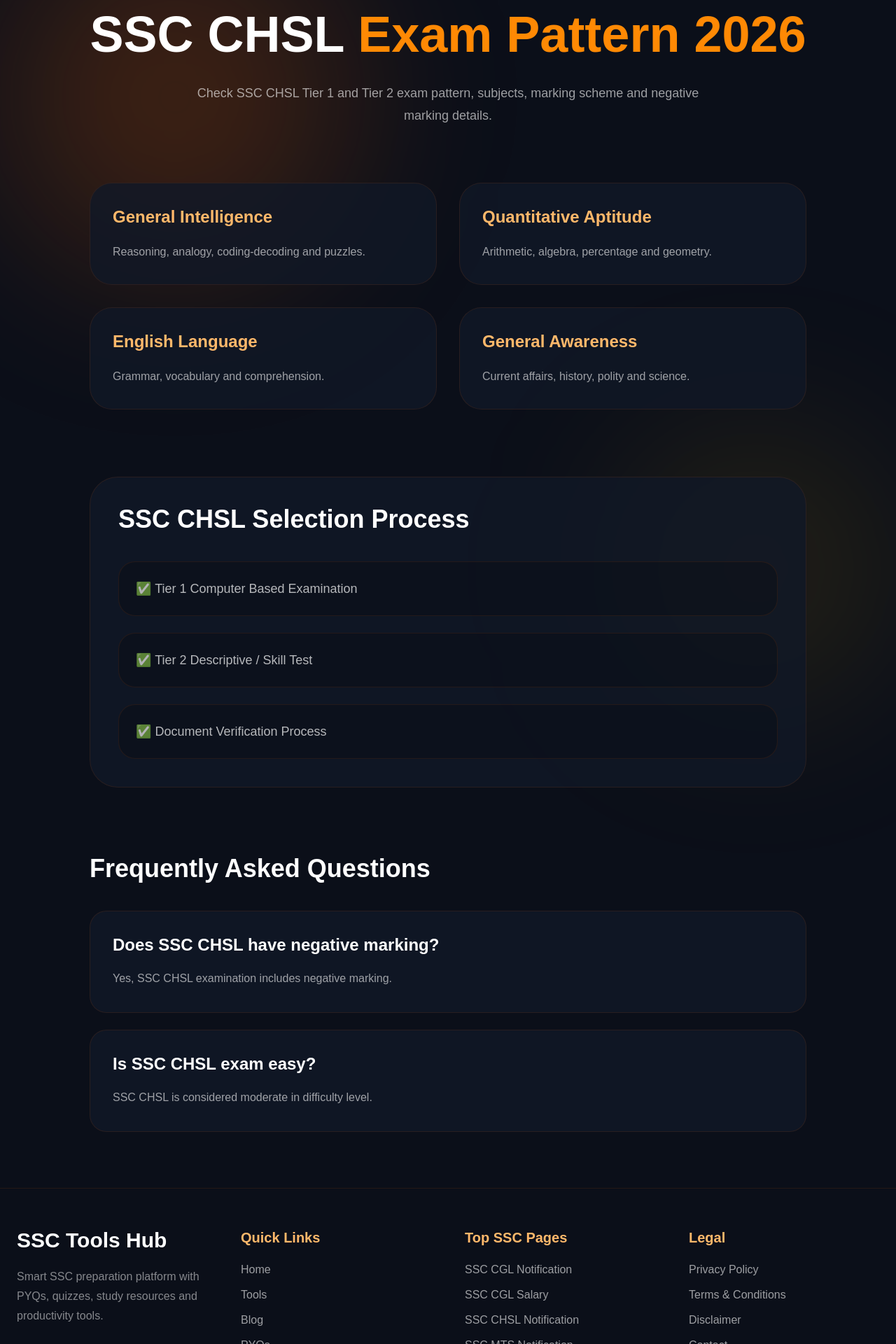
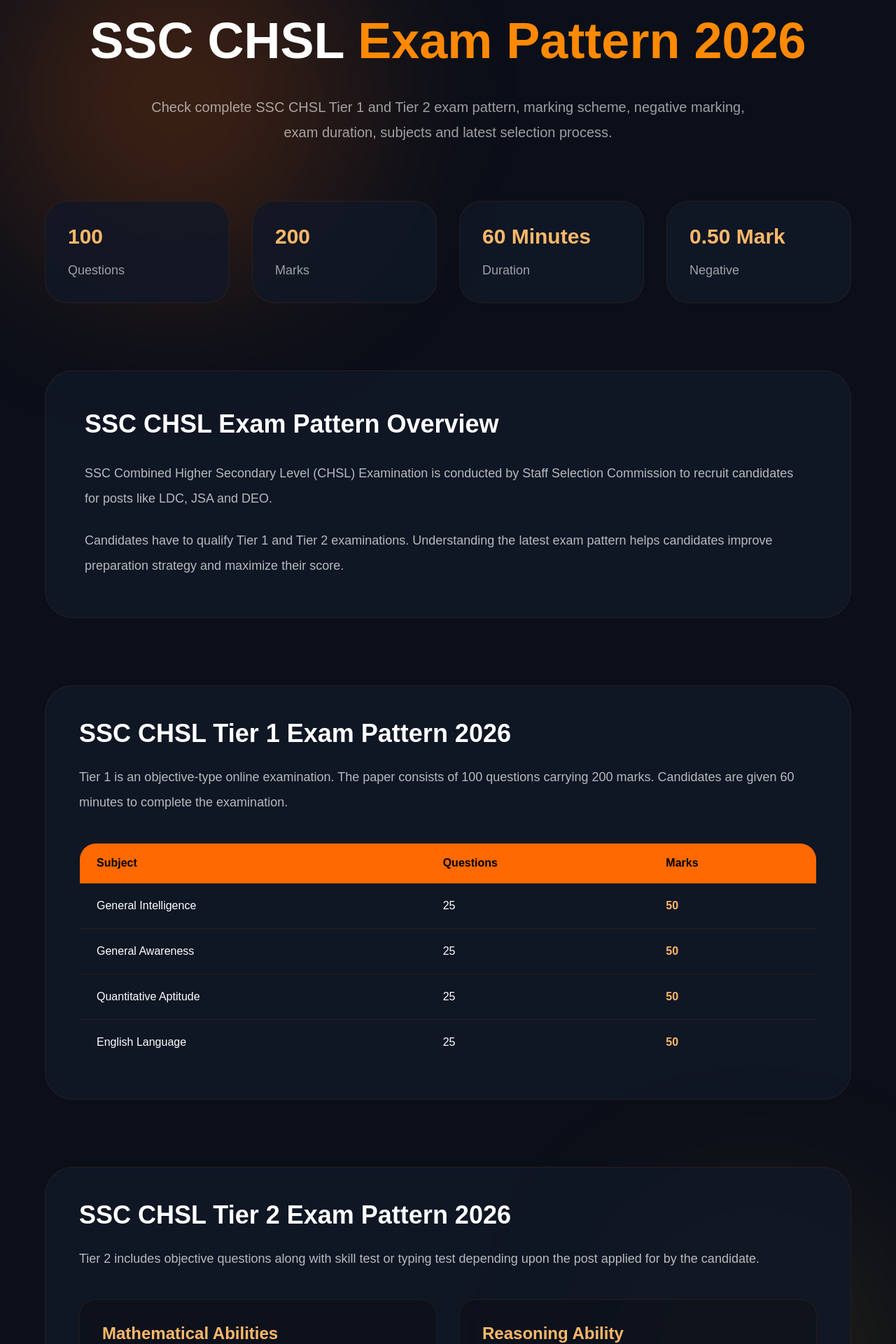
Before and after one commit to payadav142-rgb/ssc-tools-hub, a Next.js app: page /ssc-chsl-exam-pattern in a window 1280 px wide. Shown: the part 200-2120 px from the top of the page at 70% size. Built offline with nearby package versions, Linux system fonts and the light colour scheme; no server answers.

Commit message:
Upgrade SSC CHSL Exam Pattern page

```diff
--- a/app/ssc-chsl-exam-pattern/page.tsx
+++ b/app/ssc-chsl-exam-pattern/page.tsx
@@ -1,83 +1,84 @@
 import type { Metadata } from "next";
+import Link from "next/link";
 
 import Navbar from "../../components/Navbar";
 import ToolContainer from "../../components/ToolContainer";
 
 export const metadata: Metadata = {
-
-  title:
-    "SSC CHSL Exam Pattern 2026 — Tier 1 & Tier 2 Pattern",
+  title: "SSC CHSL Exam Pattern 2026 — Tier 1 & Tier 2 Pattern",
 
   description:
-    "Check SSC CHSL exam pattern 2026 including Tier 1, Tier 2, marking scheme and subject-wise paper pattern.",
-
+    "Check SSC CHSL Exam Pattern 2026 including Tier 1, Tier 2, marking scheme, negative marking, exam duration and subject-wise paper pattern.",
 };
 
 export default function Page() {
-
   return (
-
     <ToolContainer>
 
       <Navbar />
 
       <main className="min-h-screen bg-[#0B0F19] text-white overflow-hidden relative">
 
+        {/* Glow */}
         <div className="absolute top-0 left-0 w-[500px] h-[500px] bg-orange-500/20 blur-[120px] rounded-full pointer-events-none"></div>
 
         <div className="absolute top-[40%] right-0 w-[400px] h-[400px] bg-amber-400/10 blur-[120px] rounded-full pointer-events-none"></div>
 
         <section className="relative z-10 px-6 py-20">
 
-          <div className="max-w-5xl mx-auto">
+          <div className="max-w-6xl mx-auto">
+
+            {/* Hero */}
 
             <div className="text-center">
 
               <p className="text-orange-300 font-medium">
-
                 SSC CHSL 2026
-
               </p>
 
-              <h1 className="text-5xl md:text-7xl font-extrabold mt-5">
+              <h1 className="text-5xl md:text-7xl font-extrabold leading-tight mt-5">
 
-                SSC CHSL
+                SSC CHSL{" "}
+
                 <span className="text-orange-400">
-                  {" "}Exam Pattern 2026
+                  Exam Pattern 2026
                 </span>
 
               </h1>
 
-              <p className="text-white/60 text-lg leading-8 mt-8 max-w-3xl mx-auto">
+              <p className="text-white/60 text-lg md:text-xl leading-9 mt-8 max-w-4xl mx-auto">
 
-                Check SSC CHSL Tier 1 and Tier 2 exam pattern,
-                subjects, marking scheme and negative marking details.
+                Check complete SSC CHSL Tier 1 and Tier 2 exam pattern,
+                marking scheme, negative marking, exam duration,
+                subjects and latest selection process.
 
               </p>
 
             </div>
 
-            <div className="mt-20 grid md:grid-cols-2 gap-8">
+            {/* Quick Cards */}
+
+            <div className="grid md:grid-cols-4 gap-8 mt-20">
 
               {[
                 {
-                  title: "General Intelligence",
-                  desc: "Reasoning, analogy, coding-decoding and puzzles.",
+                  title: "Questions",
+                  value: "100",
                 },
 
                 {
-                  title: "Quantitative Aptitude",
-                  desc: "Arithmetic, algebra, percentage and geometry.",
+                  title: "Marks",
+                  value: "200",
                 },
 
                 {
-                  title: "English Language",
-                  desc: "Grammar, vocabulary and comprehension.",
+                  title: "Duration",
+                  value: "60 Minutes",
                 },
 
                 {
-                  title: "General Awareness",
-                  desc: "Current affairs, history, polity and science.",
+                  title: "Negative",
+                  value: "0.50 Mark",
                 },
 
               ].map((item, index) => (
@@ -87,16 +88,12 @@ export default function Page() {
                   className="bg-[#111827]/80 border border-orange-500/10 rounded-[32px] p-8"
                 >
 
-                  <h2 className="text-2xl font-bold text-orange-300">
-
-                    {item.title}
-
+                  <h2 className="text-3xl font-bold text-orange-300">
+                    {item.value}
                   </h2>
 
-                  <p className="text-white/60 mt-5 leading-7">
-
-                    {item.desc}
-
+                  <p className="text-white/60 mt-4 text-lg">
+                    {item.title}
                   </p>
 
                 </div>
@@ -105,31 +102,164 @@ export default function Page() {
 
             </div>
 
-            <div className="mt-24 bg-[#111827]/80 border border-orange-500/10 rounded-[40px] p-10">
+            {/* Overview */}
+
+            <div className="mt-24 bg-[#111827]/80 border border-orange-500/10 rounded-[40px] p-10 md:p-14">
 
               <h2 className="text-4xl font-bold">
-
-                SSC CHSL Selection Process
-
+                SSC CHSL Exam Pattern Overview
               </h2>
 
-              <div className="space-y-6 mt-10">
+              <p className="text-white/70 text-lg leading-9 mt-8">
+
+                SSC Combined Higher Secondary Level (CHSL)
+                Examination is conducted by Staff Selection
+                Commission to recruit candidates for posts
+                like LDC, JSA and DEO.
+
+              </p>
+
+              <p className="text-white/70 text-lg leading-9 mt-6">
+
+                Candidates have to qualify Tier 1 and Tier 2
+                examinations. Understanding the latest exam
+                pattern helps candidates improve preparation
+                strategy and maximize their score.
+
+              </p>
+
+            </div>
+                        {/* Tier 1 Pattern */}
+
+            <div className="mt-24 bg-[#111827]/80 border border-orange-500/10 rounded-[40px] p-8 md:p-12">
+
+              <h2 className="text-4xl font-bold">
+                SSC CHSL Tier 1 Exam Pattern 2026
+              </h2>
+
+              <p className="text-white/70 text-lg leading-9 mt-6">
+
+                Tier 1 is an objective-type online examination.
+                The paper consists of 100 questions carrying
+                200 marks. Candidates are given 60 minutes
+                to complete the examination.
+
+              </p>
+
+              <div className="overflow-x-auto mt-10">
+
+                <table className="w-full border border-orange-500/10 rounded-3xl overflow-hidden">
+
+                  <thead className="bg-orange-500 text-black">
+
+                    <tr>
+
+                      <th className="px-6 py-4 text-left">
+                        Subject
+                      </th>
+
+                      <th className="px-6 py-4 text-left">
+                        Questions
+                      </th>
+
+                      <th className="px-6 py-4 text-left">
+                        Marks
+                      </th>
+
+                    </tr>
+
+                  </thead>
+
+                  <tbody>
+
+                    {[
+                      ["General Intelligence", "25", "50"],
+                      ["General Awareness", "25", "50"],
+                      ["Quantitative Aptitude", "25", "50"],
+                      ["English Language", "25", "50"],
+                    ].map((row) => (
+
+                      <tr
+                        key={row[0]}
+                        className="border-t border-orange-500/10"
+                      >
+
+                        <td className="px-6 py-5">
+                          {row[0]}
+                        </td>
+
+                        <td className="px-6 py-5">
+                          {row[1]}
+                        </td>
+
+                        <td className="px-6 py-5 text-orange-300 font-semibold">
+                          {row[2]}
+                        </td>
+
+                      </tr>
+
+                    ))}
+
+                  </tbody>
+
+                </table>
+
+              </div>
+
+            </div>
+
+            {/* Tier 2 Pattern */}
+
+            <div className="mt-24 bg-[#111827]/80 border border-orange-500/10 rounded-[40px] p-8 md:p-12">
+
+              <h2 className="text-4xl font-bold">
+                SSC CHSL Tier 2 Exam Pattern 2026
+              </h2>
+
+              <p className="text-white/70 text-lg leading-9 mt-6">
+
+                Tier 2 includes objective questions along with
+                skill test or typing test depending upon
+                the post applied for by the candidate.
+
+              </p>
+
+              <div className="grid md:grid-cols-2 gap-8 mt-10">
 
                 {[
-                  "Tier 1 Computer Based Examination",
-                  "Tier 2 Descriptive / Skill Test",
-                  "Document Verification Process",
-                ].map((item, index) => (
+                  {
+                    title: "Mathematical Abilities",
+                    desc: "Arithmetic, Percentage, Profit & Loss, Algebra and Geometry.",
+                  },
+
+                  {
+                    title: "Reasoning Ability",
+                    desc: "Coding-Decoding, Analogy, Series, Puzzle and Logical Reasoning.",
+                  },
+
+                  {
+                    title: "English Language",
+                    desc: "Grammar, Vocabulary, Synonyms, Antonyms and Comprehension.",
+                  },
+
+                  {
+                    title: "Computer Knowledge",
+                    desc: "Computer Basics, Internet, MS Office and Digital Awareness.",
+                  },
+
+                ].map((item) => (
 
                   <div
-                    key={index}
-                    className="bg-black/20 border border-orange-500/10 rounded-3xl p-6"
+                    key={item.title}
+                    className="bg-black/20 border border-orange-500/10 rounded-3xl p-8"
                   >
 
-                    <p className="text-white/70 text-lg">
+                    <h3 className="text-2xl font-bold text-orange-300">
+                      {item.title}
+                    </h3>
 
-                      ✅ {item}
-
+                    <p className="text-white/60 leading-8 mt-5">
+                      {item.desc}
                     </p>
 
                   </div>
@@ -140,12 +270,79 @@ export default function Page() {
 
             </div>
 
+            {/* Selection Process */}
+
+            <div className="mt-24 bg-[#111827]/80 border border-orange-500/10 rounded-[40px] p-10">
+
+              <h2 className="text-4xl font-bold">
+                SSC CHSL Selection Process
+              </h2>
+
+              <div className="space-y-6 mt-10">
+
+                {[
+                  "Tier 1 Computer Based Examination",
+                  "Tier 2 Examination",
+                  "Skill Test / Typing Test",
+                  "Document Verification",
+                ].map((item, index) => (
+
+                  <div
+                    key={index}
+                    className="bg-black/20 border border-orange-500/10 rounded-3xl p-6"
+                  >
+
+                    <p className="text-white/70 text-lg">
+                      ✅ {item}
+                    </p>
+
+                  </div>
+
+                ))}
+
+              </div>
+
+            </div>
+                        {/* Marking Scheme */}
+
             <div className="mt-24">
 
               <h2 className="text-4xl font-bold">
+                SSC CHSL Marking Scheme
+              </h2>
 
+              <div className="grid md:grid-cols-2 gap-8 mt-10">
+
+                {[
+                  "Each correct answer carries 2 marks.",
+                  "0.50 marks are deducted for every incorrect answer.",
+                  "No marks are deducted for unattempted questions.",
+                  "Accuracy and time management are important for scoring well.",
+                ].map((item) => (
+
+                  <div
+                    key={item}
+                    className="bg-[#111827]/70 border border-orange-500/10 rounded-3xl p-6"
+                  >
+
+                    <p className="text-lg leading-8">
+                      ✅ {item}
+                    </p>
+
+                  </div>
+
+                ))}
+
+              </div>
+
+            </div>
+
+            {/* FAQ */}
+
+            <div className="mt-24">
+
+              <h2 className="text-4xl font-bold">
                 Frequently Asked Questions
-
               </h2>
 
               <div className="space-y-6 mt-10">
@@ -153,15 +350,11 @@ export default function Page() {
                 <div className="bg-[#111827]/80 border border-orange-500/10 rounded-3xl p-8">
 
                   <h3 className="text-2xl font-semibold">
-
-                    Does SSC CHSL have negative marking?
-
+                    Is SSC CHSL conducted online?
                   </h3>
 
-                  <p className="text-white/60 mt-4 leading-8">
-
-                    Yes, SSC CHSL examination includes negative marking.
-
+                  <p className="text-white/60 leading-8 mt-4">
+                    Yes, SSC CHSL Tier 1 and Tier 2 are conducted in online CBT mode.
                   </p>
 
                 </div>
@@ -169,20 +362,91 @@ export default function Page() {
                 <div className="bg-[#111827]/80 border border-orange-500/10 rounded-3xl p-8">
 
                   <h3 className="text-2xl font-semibold">
-
-                    Is SSC CHSL exam easy?
-
+                    How many questions are asked in SSC CHSL Tier 1?
                   </h3>
 
-                  <p className="text-white/60 mt-4 leading-8">
+                  <p className="text-white/60 leading-8 mt-4">
+                    Tier 1 consists of 100 objective questions carrying 200 marks.
+                  </p>
 
-                    SSC CHSL is considered moderate in difficulty level.
+                </div>
 
+                <div className="bg-[#111827]/80 border border-orange-500/10 rounded-3xl p-8">
+
+                  <h3 className="text-2xl font-semibold">
+                    Is there negative marking in SSC CHSL?
+                  </h3>
+
+                  <p className="text-white/60 leading-8 mt-4">
+                    Yes, 0.50 marks are deducted for every incorrect answer.
+                  </p>
+
+                </div>
+
+                <div className="bg-[#111827]/80 border border-orange-500/10 rounded-3xl p-8">
+
+                  <h3 className="text-2xl font-semibold">
+                    What is the duration of SSC CHSL Tier 1?
+                  </h3>
+
+                  <p className="text-white/60 leading-8 mt-4">
+                    Candidates get 60 minutes to complete the examination.
                   </p>
 
                 </div>
 
               </div>
+
+            </div>
+
+            {/* Internal Links */}
+
+            <div className="grid md:grid-cols-3 gap-8 mt-24">
+
+              <Link
+                href="/ssc-chsl-syllabus"
+                className="group bg-[#111827]/80 border border-orange-500/10 rounded-[32px] p-8 hover:border-orange-500/40 transition-all"
+              >
+
+                <h3 className="text-2xl font-bold group-hover:text-orange-300 transition">
+                  SSC CHSL Syllabus
+                </h3>
+
+                <p className="text-white/50 mt-4">
+                  Complete topic-wise syllabus →
+                </p>
+
+              </Link>
+
+              <Link
+                href="/ssc-chsl-cutoff"
+                className="group bg-[#111827]/80 border border-orange-500/10 rounded-[32px] p-8 hover:border-orange-500/40 transition-all"
+              >
+
+                <h3 className="text-2xl font-bold group-hover:text-orange-300 transition">
+                  SSC CHSL Cutoff
+                </h3>
+
+                <p className="text-white/50 mt-4">
+                  Expected & previous year cutoff →
+                </p>
+
+              </Link>
+
+              <Link
+                href="/ssc-chsl-salary"
+                className="group bg-[#111827]/80 border border-orange-500/10 rounded-[32px] p-8 hover:border-orange-500/40 transition-all"
+              >
+
+                <h3 className="text-2xl font-bold group-hover:text-orange-300 transition">
+                  SSC CHSL Salary
+                </h3>
+
+                <p className="text-white/50 mt-4">
+                  In-hand salary & allowances →
+                </p>
+
+              </Link>
 
             </div>
 
```
